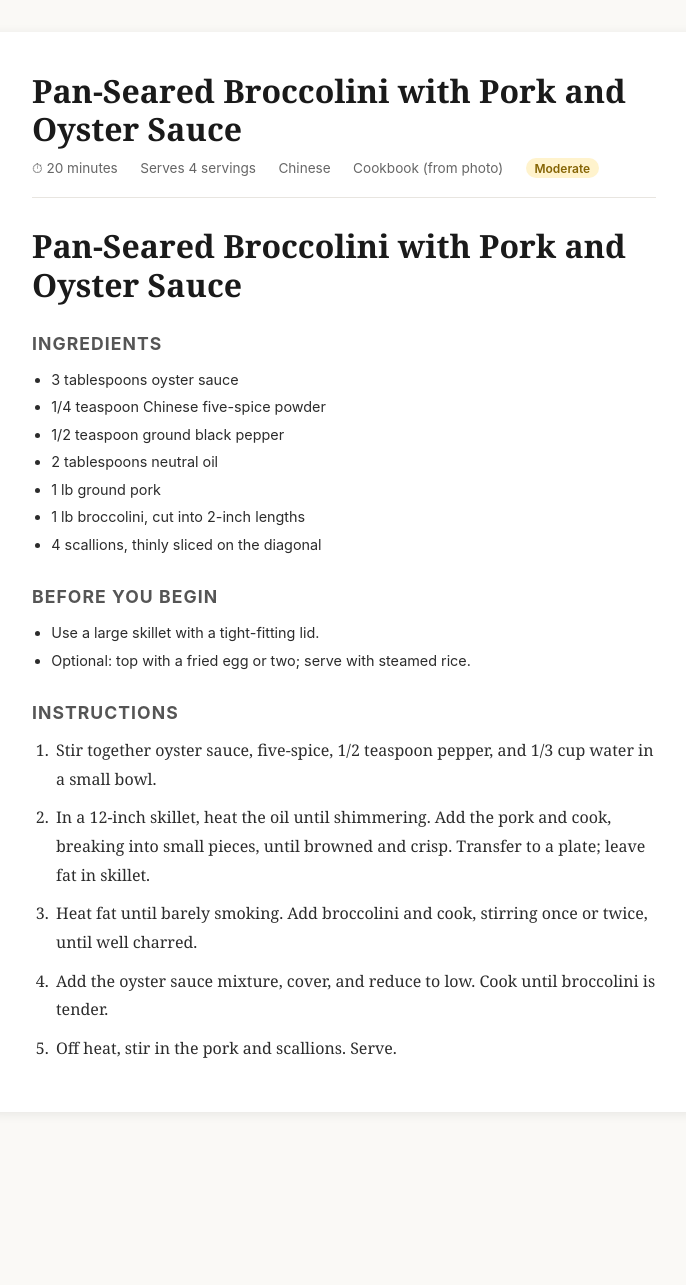
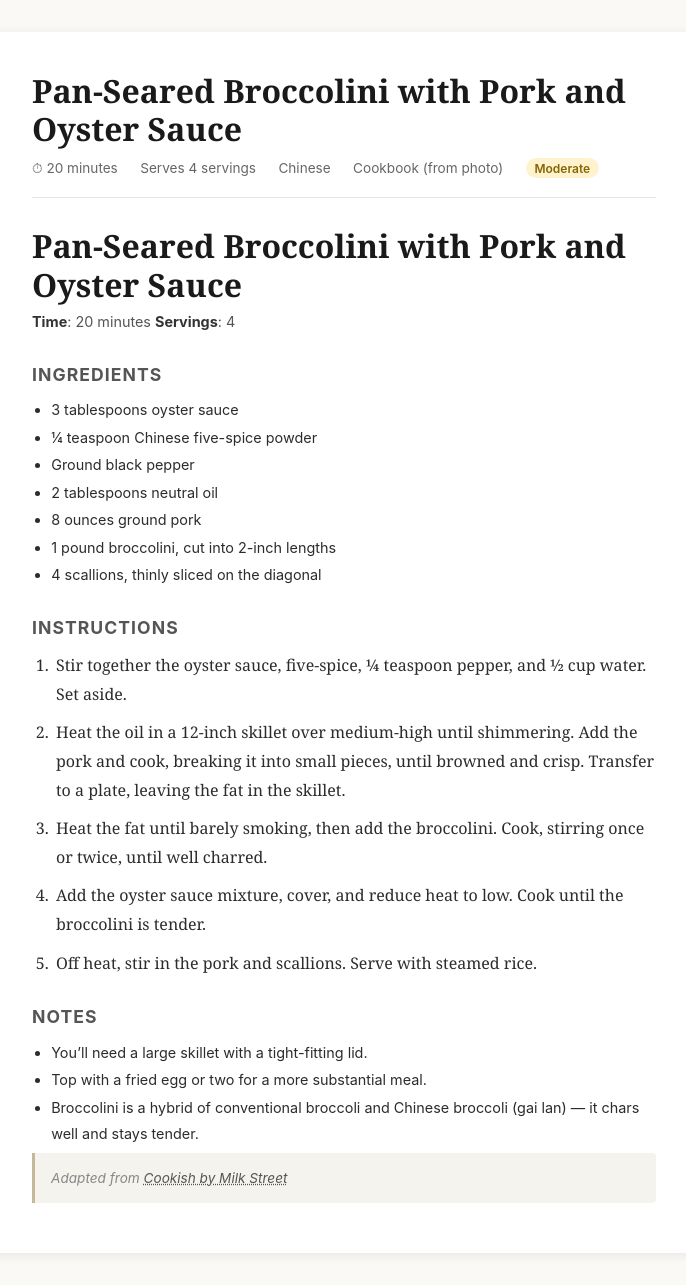
Before and after one commit to DavidMAllison/menubuilder-recipes, a Jekyll site: the page built from Pan-Seared_Broccolini_with_Pork_and_Oyster_Sauce.md, in a window 1280 px wide. Shown: the whole page, without its empty margins (296-982 px from the left). Built offline with Jekyll 4.4.1, drawn with Linux system fonts in a browser that asks for light colours; our own code applies the rules of GitHub Pages for plain Markdown files; before the commit the page ends 1144 px from its top, so only the background shows below that.

Commit message:
Fix Pan-Seared Broccolini: correct quantities, add source (Milk Street Cookish), add attribution
Co-Authored-By: Claude Sonnet 4.6 <noreply@anthropic.com>

```diff
--- a/Pan-Seared_Broccolini_with_Pork_and_Oyster_Sauce.md
+++ b/Pan-Seared_Broccolini_with_Pork_and_Oyster_Sauce.md
@@ -1,24 +1,30 @@
 # Pan-Seared Broccolini with Pork and Oyster Sauce
+
+**Time**: 20 minutes
+**Servings**: 4
 
 ## Ingredients
 
 - 3 tablespoons oyster sauce
-- 1/4 teaspoon Chinese five-spice powder
-- 1/2 teaspoon ground black pepper
+- ¼ teaspoon Chinese five-spice powder
+- Ground black pepper
 - 2 tablespoons neutral oil
-- 1 lb ground pork
-- 1 lb broccolini, cut into 2-inch lengths
+- 8 ounces ground pork
+- 1 pound broccolini, cut into 2-inch lengths
 - 4 scallions, thinly sliced on the diagonal
-
-## Before You Begin
-
-- Use a large skillet with a tight-fitting lid.
-- Optional: top with a fried egg or two; serve with steamed rice.
 
 ## Instructions
 
-1. Stir together oyster sauce, five-spice, 1/2 teaspoon pepper, and 1/3 cup water in a small bowl.
-2. In a 12-inch skillet, heat the oil until shimmering. Add the pork and cook, breaking into small pieces, until browned and crisp. Transfer to a plate; leave fat in skillet.
-3. Heat fat until barely smoking. Add broccolini and cook, stirring once or twice, until well charred.
-4. Add the oyster sauce mixture, cover, and reduce to low. Cook until broccolini is tender.
-5. Off heat, stir in the pork and scallions. Serve.
+1. Stir together the oyster sauce, five-spice, ¼ teaspoon pepper, and ½ cup water. Set aside.
+2. Heat the oil in a 12-inch skillet over medium-high until shimmering. Add the pork and cook, breaking it into small pieces, until browned and crisp. Transfer to a plate, leaving the fat in the skillet.
+3. Heat the fat until barely smoking, then add the broccolini. Cook, stirring once or twice, until well charred.
+4. Add the oyster sauce mixture, cover, and reduce heat to low. Cook until the broccolini is tender.
+5. Off heat, stir in the pork and scallions. Serve with steamed rice.
+
+## Notes
+
+- You'll need a large skillet with a tight-fitting lid.
+- Top with a fried egg or two for a more substantial meal.
+- Broccolini is a hybrid of conventional broccoli and Chinese broccoli (gai lan) — it chars well and stays tender.
+
+*Adapted from [Cookish by Milk Street](https://www.177milkstreet.com/cookish)*
```
